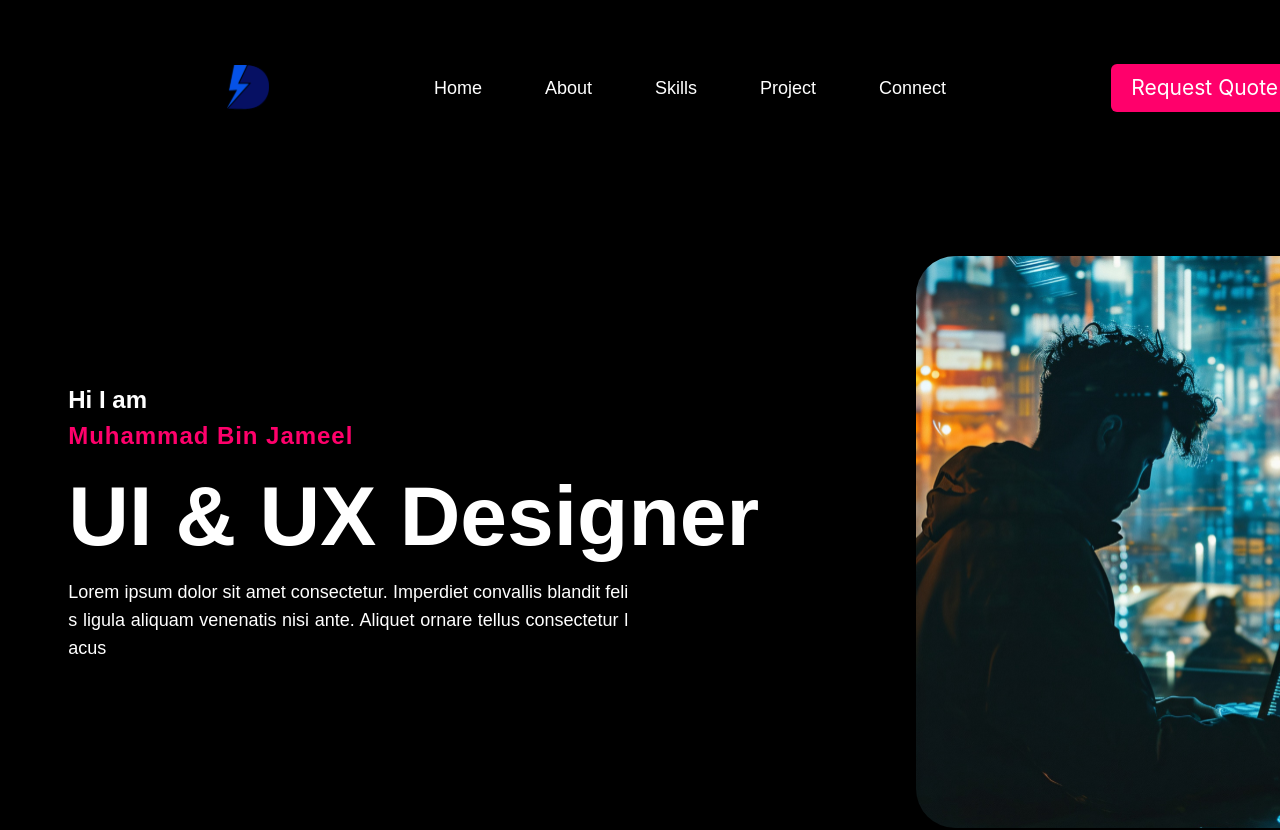
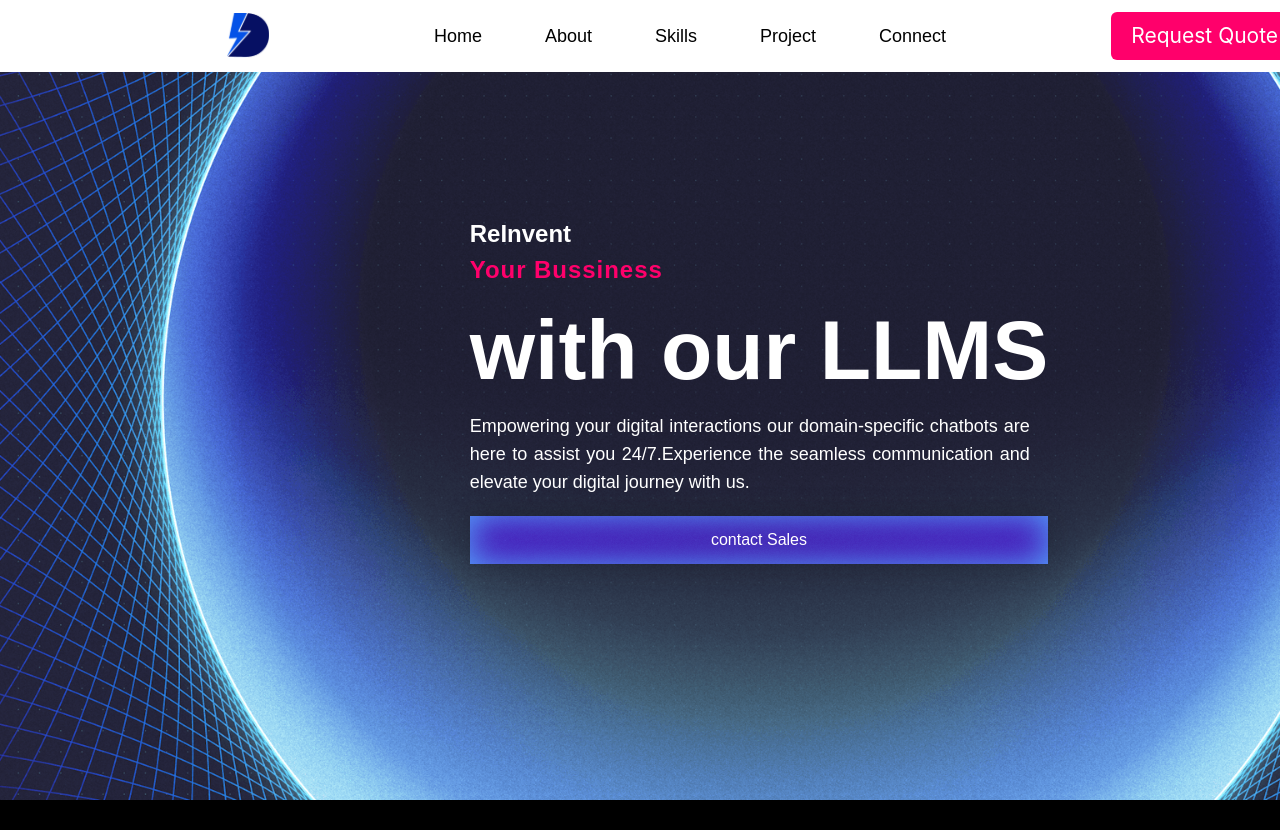
Before and after one commit to acs-web-tech/domain-specific-chat-bot, a React (Create React App) app in the folder dscb/: page / in a window 1280 px wide. Shown: the top 830 px of the page. Built offline with nearby package versions, Linux system fonts and the light colour scheme.

Commit message:
header-2.0 updates

```diff
--- a/dscb/src/Components/Des.js
+++ b/dscb/src/Components/Des.js
@@ -1,8 +1,7 @@
 export default function Des() {
     return (
-        <div className="w-full md:ml-0 break-all md:w-3/4 text-left md:w-[35rem] md:text-lg md:text-justify md:text-[1.3125rem] md:mt-5 md:font-[400]  md:pl-0">
-            Lorem ipsum dolor sit amet consectetur.
-            Imperdiet convallis blandit felis ligula aliquam venenatis nisi ante. Aliquet ornare tellus consectetur lacus
+        <div className="w-full md:ml-0  md:w-3/4 text-left md:w-[35rem] md:text-lg md:text-justify md:text-[1.3125rem] md:mt-5 md:font-[400]  md:pl-0">
+            Empowering your digital interactions our domain-specific chatbots are here to assist you 24/7.Experience the seamless communication and elevate your digital journey with us.
         </div>
     )
 }
--- a/dscb/src/Components/Home.js
+++ b/dscb/src/Components/Home.js
@@ -14,12 +14,14 @@ import  Connect  from "./Connect"
 import buttonIcon from "../static/linkedin-logo.svg"
 import Footer from "./Footer"
 import layer from "../static/facets.svg"
+import { Link } from "react-router-dom"
 
 export default function Home(){
     return(
         <>
         {/* Navigation Bar */}
-        <div className="flex justify-around md:px-36  mt-10 md:mt-16 poppins-bold">
+        <div className="cover-head-bg h-[500px] md:h-[800px]">
+        <div className="flex justify-around md:px-36 bg-white poppins-bold p-3 sticky top-0 z-10">
         <NavigationBar List={[{navtext:"Home",navlink:"/",navStyle:""},
              {navtext:"About",navlink:"/",navStyle:""},
              {navtext:"Skills",navlink:"/",navStyle:""},
@@ -31,15 +33,14 @@ export default function Home(){
         {/* Navigation Bar End */}
 
         {/* Main Content Description  */}
-        <div className="relative main-custom-bg mt-12 flex flex-col justify-center items-center md:flex md:flex-row md:justify-around items-center md:mt-36 md:pl-27">
-        <div className="md:mt-18 poppins-light justify-center flex items-center flex-col">
+        <div className="relative main-custom-bg mt-12 flex flex-col justify-center items-center md:flex md:flex-row md:justify-around items-center  md:px-0 md:mt-36 md:pl-27">
+        <div className="md:mt-18 poppins-light justify-center flex items-center flex-col pr-3">
             <div className="md:pb-10 md:flex-none flex flex-col md:justify-start justify-center items-center md:items-start pl-5 text-justify md:pl-0">
             <MainContent></MainContent>
             <Des></Des>
+            <button className="skill-bg w-full h-12 mt-5"><Link to="/">contact Sales</Link></button>
             </div>
         </div>
-        <div className="poppins-bold md:ml-5 mt-10 md:mt-0 h-92 w-full md:w-auto md:h-auto md:px-0 px-5" >
-           <AsideImage style={{width:"34.125rem",height:"30.75519rem", rounded:"2.46338rem"}}></AsideImage>
         </div>
         </div>
        {/*  Main Content Description End */}
--- a/dscb/src/Components/Main.js
+++ b/dscb/src/Components/Main.js
@@ -1,9 +1,9 @@
 export default function MainContent(props){
     return(
         <div className="w-full md:w-auto">
-        <h6 className="text-[1.5rem] md:text-[1.5rem] md:font-[600]">Hi I am</h6>
-        <h5 className="text-[1.5rem] text-[#FF006B] md:font-[600] md:tracking-[0.06rem]">Muhammad Bin Jameel</h5>
-        <h1 className="md:text-7xl md:font-[700] md:mt-5 md:text-[5.25rem] text-[2rem]">UI & UX Designer</h1>
+        <h6 className="text-[1.5rem] md:text-[1.5rem] md:font-[600]">ReInvent</h6>
+        <h5 className="text-[1.5rem] text-[#FF006B] md:font-[600] md:tracking-[0.06rem]">Your Bussiness</h5>
+        <h1 className="md:text-7xl md:font-[700] md:mt-5 md:text-[5.25rem] text-[2rem]">with our LLMS</h1>
 
     </div>
     )
--- a/dscb/src/Components/navigation/Navigation.js
+++ b/dscb/src/Components/navigation/Navigation.js
@@ -14,7 +14,7 @@ export default function NavigationBar({List}){
        {
         List.map((value)=>{
           return(
-                <Link to={value.navlink}><div className="middle-element md:text-white ">{value.navtext}</div></Link>
+                <Link to={value.navlink}><div className="middle-element md:text-black ">{value.navtext}</div></Link>
         )
        })
     }
--- a/dscb/src/index.css
+++ b/dscb/src/index.css
@@ -52,6 +52,12 @@ code {
   box-shadow: inset 0 0 35px #54a7ff, 0 0 30px rgba(0, 0, 0, 0.2);
   background: url("./static/noise-05.png");
 }
+.cover-head-bg{
+  background: url("./static/world-bg.png") no-repeat;
+  background-position: center;
+  background-size: cover;
+
+}
 
 @keyframes grad {
   10%{border-image: linear-gradient(90deg, rgb(246, 241, 231) 0%, rgb(242, 172, 132) 20%, rgb(63, 89, 228) 74%, rgb(64, 22, 160) 100%) 30;
```
Also changed, not shown: dscb/src/static/world-bg.png (added).
